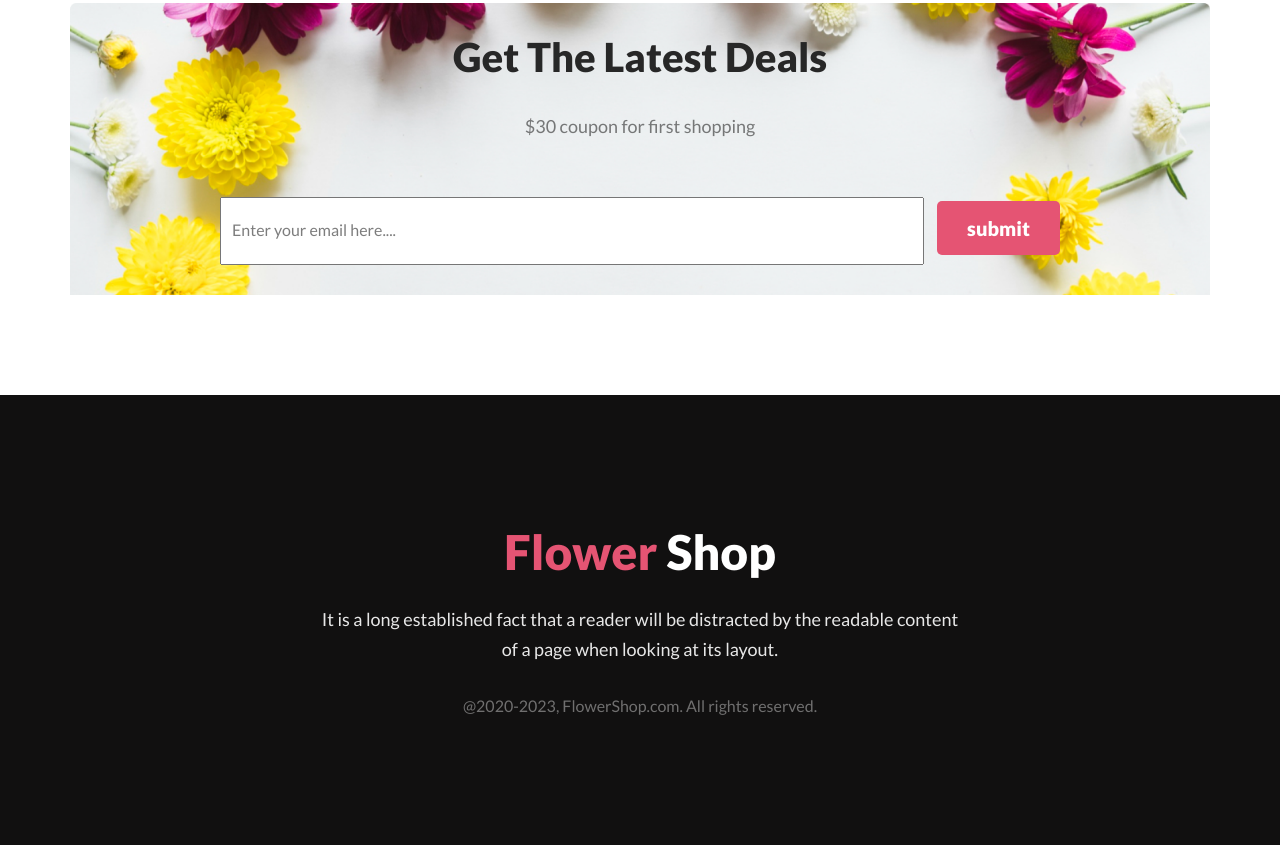
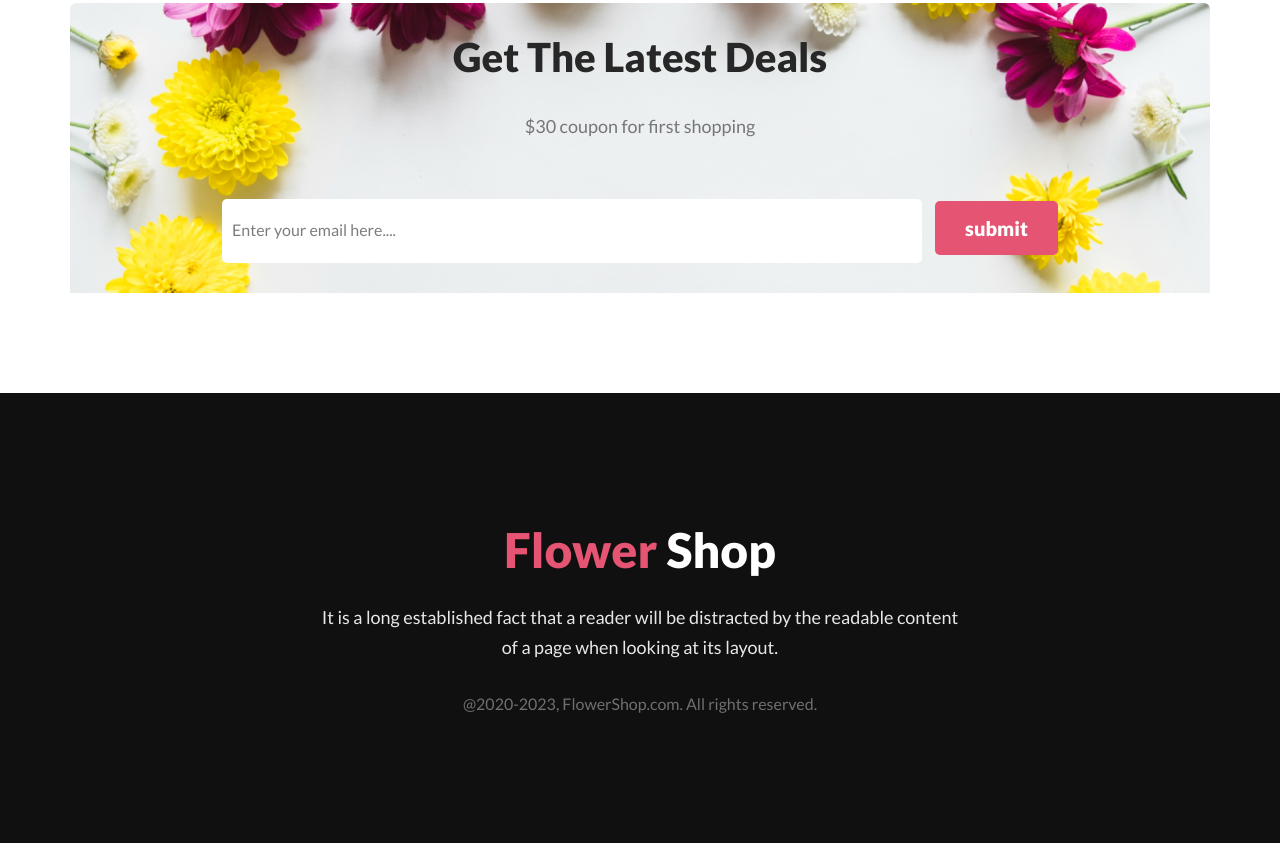
Before and after one commit to Faranna/Assignment_1, a plain HTML site: page index.html in a window 1280 px wide. Shown: the part 3879-4724 px from the top of the page. Drawn offline with Linux system fonts and the light colour scheme.

Commit message:
last change1

```diff
--- a/styles/style.css
+++ b/styles/style.css
@@ -197,6 +197,8 @@ body{
     height: 64px;
     font-family: 'Lato', sans-serif;
     margin-bottom: 30px;
+    border: none;
+    border-radius: 5px;
 
 }
 /* .latest_deals input::placeholder{
```
